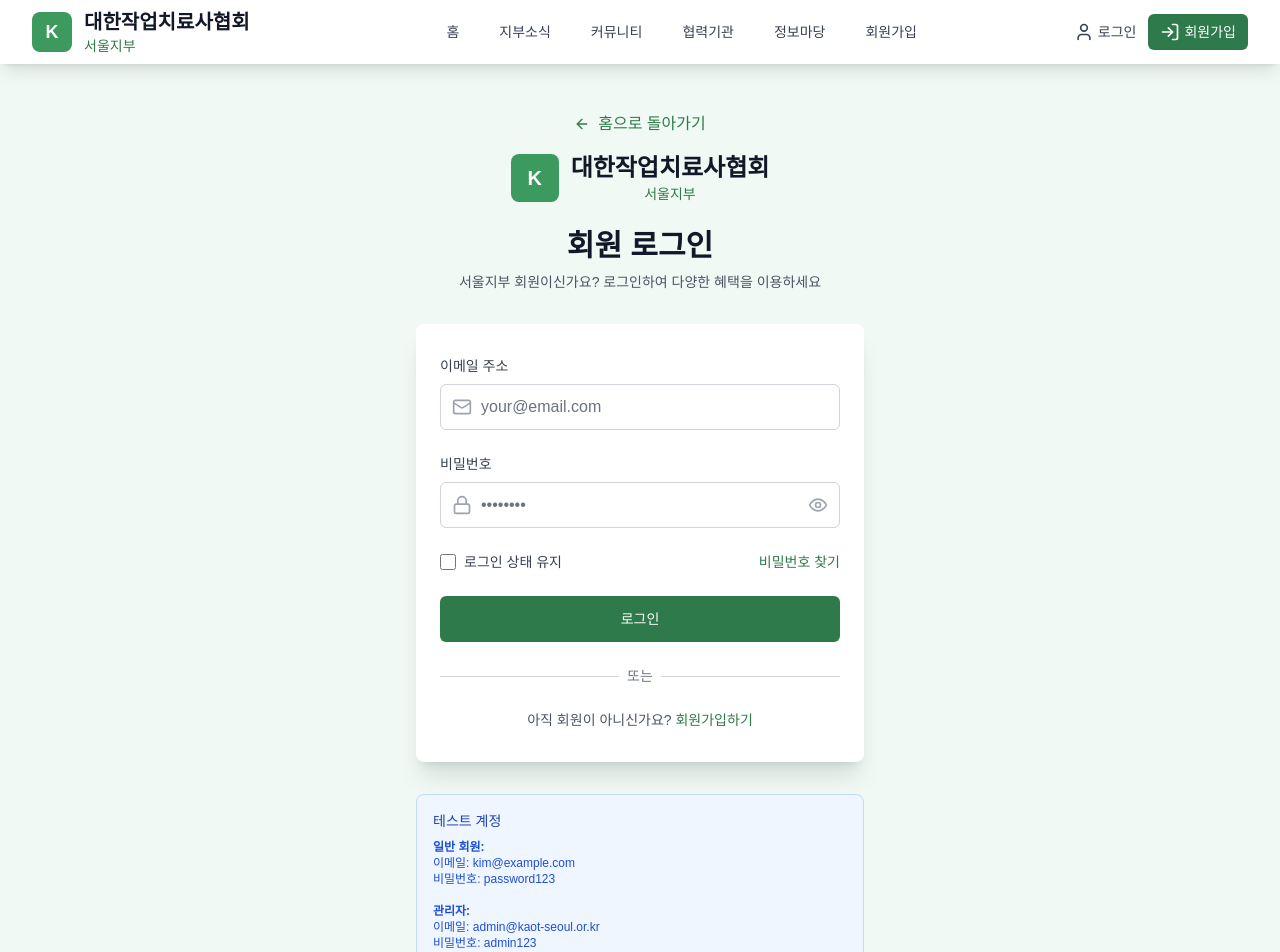
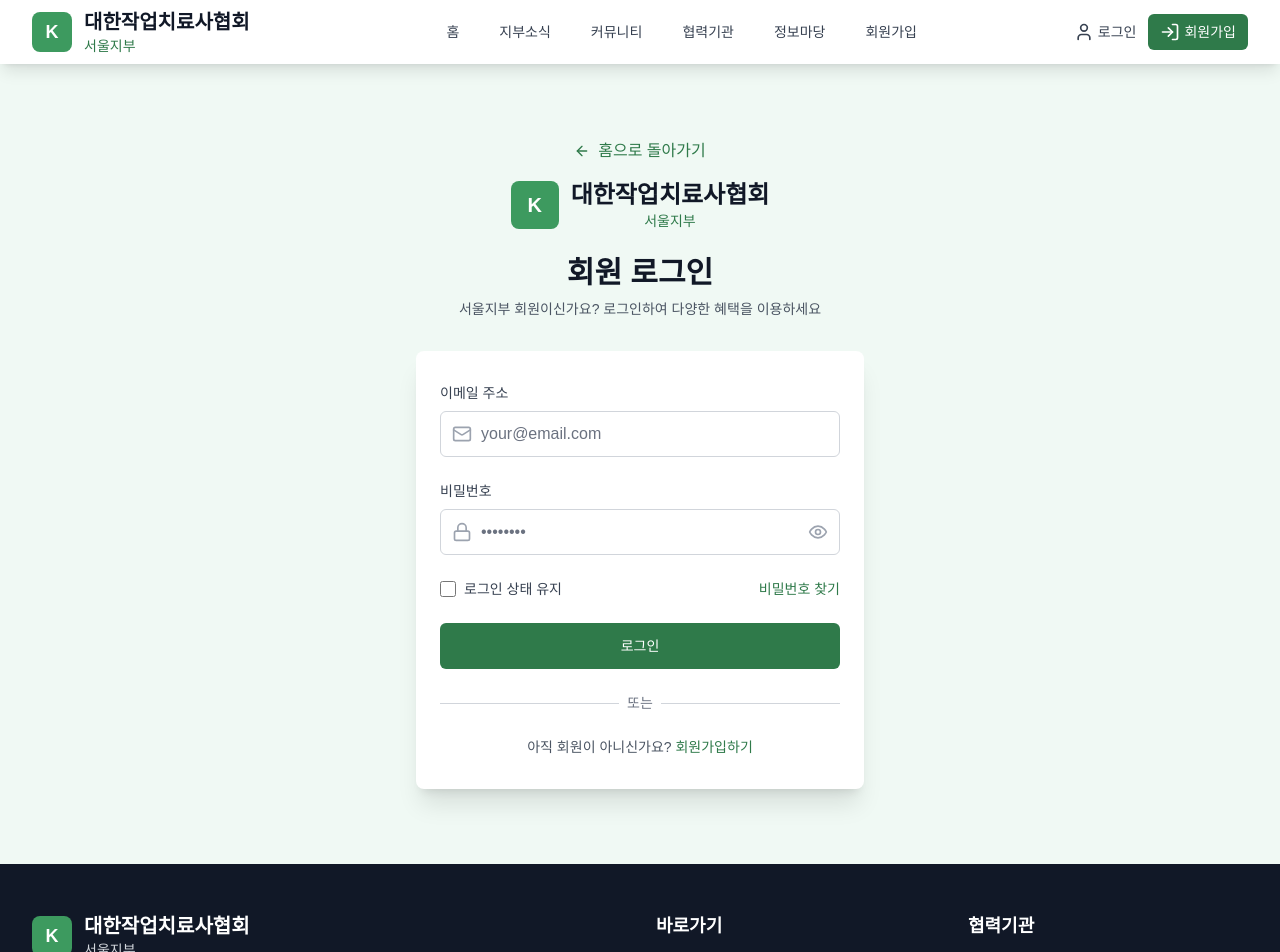
Before and after one commit to hamhyeonggwang/kaot.seoul, a Next.js app: page /login in a window 1280 px wide. Shown: the top 952 px of the page. Built offline with nearby package versions, Linux system fonts and the light colour scheme.

Commit message:
feat: 로그인 페이지에서 테스트 계정 정보 삭제

```diff
--- a/app/login/page.tsx
+++ b/app/login/page.tsx
@@ -196,18 +196,7 @@ export default function LoginPage() {
           </div>
         </div>
 
-        {/* Test Account Info */}
-        <div className="bg-blue-50 border border-blue-200 rounded-lg p-4">
-          <h3 className="text-sm font-medium text-blue-800 mb-2">테스트 계정</h3>
-          <p className="text-xs text-blue-700">
-            <strong>일반 회원:</strong><br />
-            이메일: kim@example.com<br />
-            비밀번호: password123<br /><br />
-            <strong>관리자:</strong><br />
-            이메일: admin@kaot-seoul.or.kr<br />
-            비밀번호: admin123
-          </p>
-        </div>
+
       </div>
     </div>
   )
```
